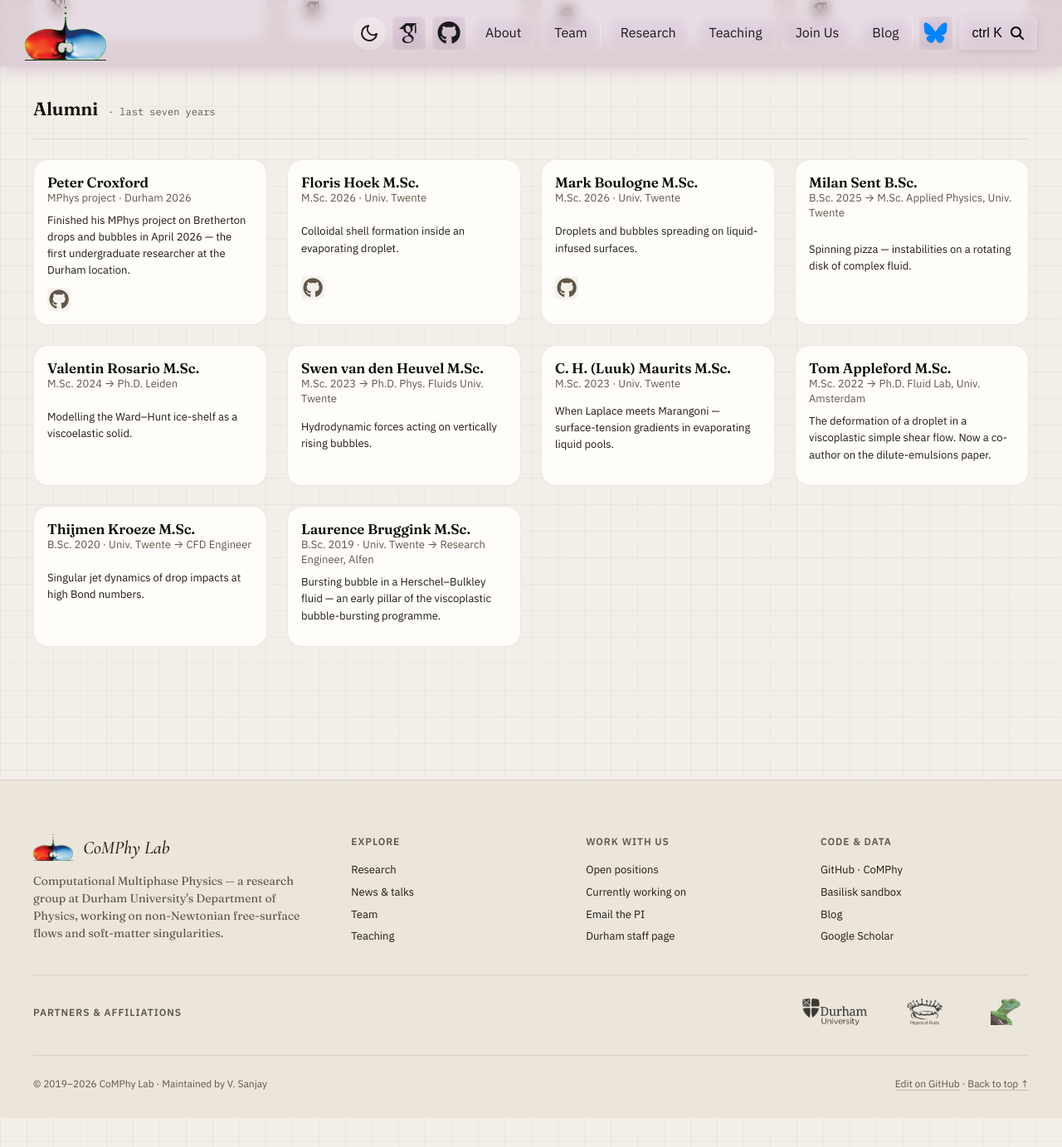
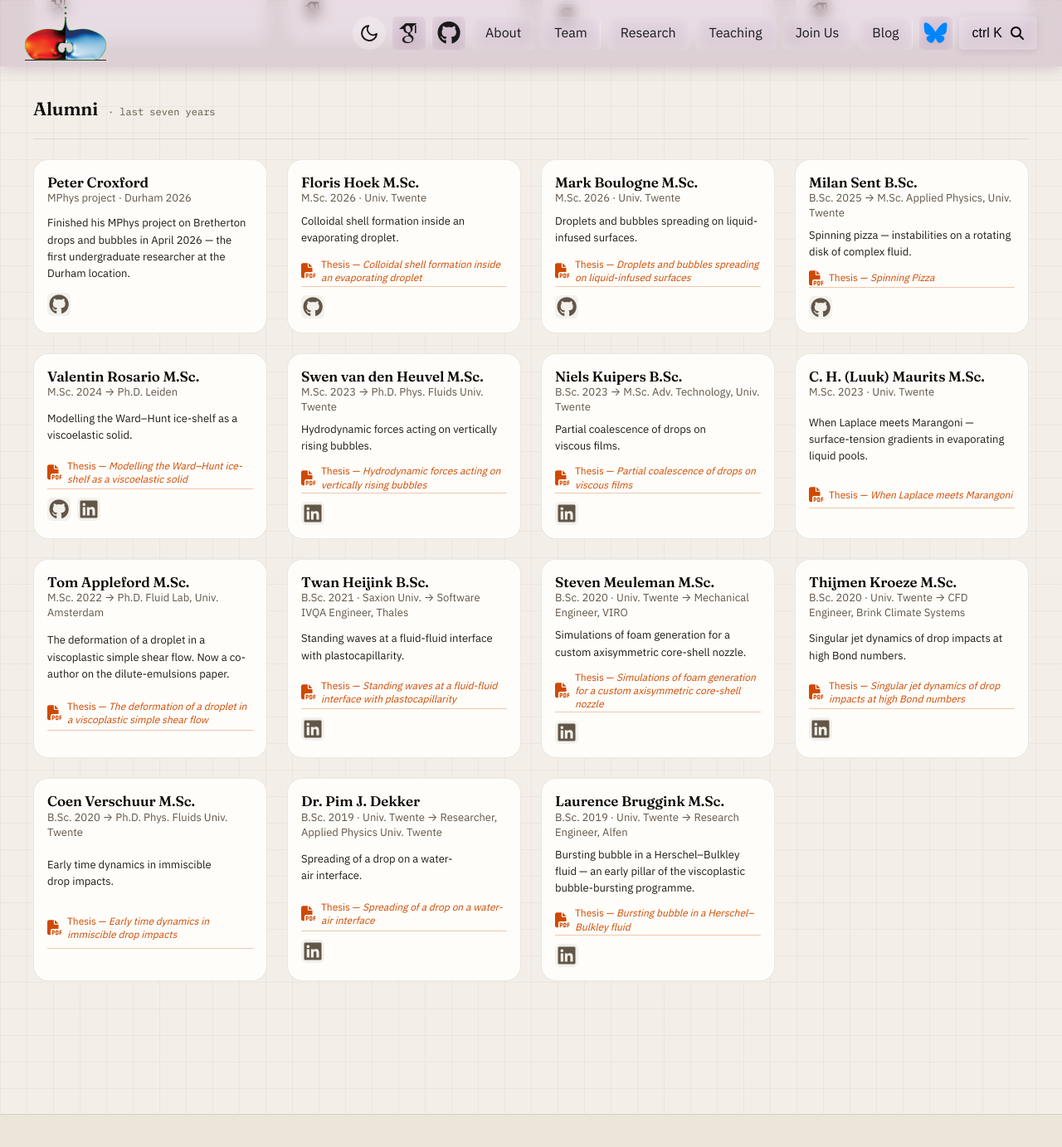
Before and after one commit to comphy-lab/comphy-lab.github.io, a Jekyll site: the page built from _team/index.md, in a window 1280 px wide and 1400 px high, scrolled down 2170 px. Shown: the top 1383 px of the window at 83% size. Built offline with Jekyll 4.4.1, drawn with Linux system fonts in a browser that asks for light colours; some web fonts are replaced; comment, search, counter and statistics services are not loaded.

Commit message:
Restore alumni thesis links + 5 missing alumni
Pairs every alumnus with their thesis — coral PDF icon + italic
title — and adds back the five alumni that got lost in the
initial YAML condense:

  Niels Kuipers, Twan Heijink, Steven Meuleman,
  Coen Verschuur, Dr. Pim J. Dekker

Data model: new `thesis: { title, href }` field per alumnus.
Template renders a `.t-member__thesis` anchor between the bio
and the social-icon row; omitted when the thesis isn't ready
(currently just Peter Croxford, who just finished his MPhys
project in April 2026).

15 alumni now, 14 with thesis links.

```diff
--- a/_data/team.yml
+++ b/_data/team.yml
@@ -273,6 +273,9 @@ alumni:
     role: "M.Sc. 2026 · Univ. Twente"
     bio: >-
       Colloidal shell formation inside an evaporating droplet.
+    thesis:
+      title: Colloidal shell formation inside an evaporating droplet
+      href: https://bit.ly/thesisFloris
     links:
       github: https://github.com/Floris-Hoek
 
@@ -280,6 +283,9 @@ alumni:
     role: "M.Sc. 2026 · Univ. Twente"
     bio: >-
       Droplets and bubbles spreading on liquid-infused surfaces.
+    thesis:
+      title: Droplets and bubbles spreading on liquid-infused surfaces
+      href: https://bit.ly/thesisMark
     links:
       github: https://github.com/mcboulogne
 
@@ -288,36 +294,117 @@ alumni:
     bio: >-
       Spinning pizza — instabilities on a rotating disk of complex
       fluid.
+    thesis:
+      title: Spinning Pizza
+      href: https://tinyurl.com/2ycunjcr
+    links:
+      github: https://github.com/mdjsent
 
   - name: Valentin Rosario M.Sc.
     role: "M.Sc. 2024 → Ph.D. Leiden"
     bio: >-
       Modelling the Ward–Hunt ice-shelf as a viscoelastic solid.
+    thesis:
+      title: Modelling the Ward–Hunt ice-shelf as a viscoelastic solid
+      href: https://tinyurl.com/2cjsjvr4
+    links:
+      github: https://github.com/ValeRos9
+      linkedin: https://www.linkedin.com/in/valentin-rosario-6377602b2/
 
   - name: Swen van den Heuvel M.Sc.
     role: "M.Sc. 2023 → Ph.D. Phys. Fluids Univ. Twente"
     bio: >-
       Hydrodynamic forces acting on vertically rising bubbles.
+    thesis:
+      title: Hydrodynamic forces acting on vertically rising bubbles
+      href: https://bit.ly/4er5VaH
+    links:
+      linkedin: https://www.linkedin.com/in/swen-van-den-heuvel-33a1901aa/
+
+  - name: Niels Kuipers B.Sc.
+    role: "B.Sc. 2023 → M.Sc. Adv. Technology, Univ. Twente"
+    bio: >-
+      Partial coalescence of drops on viscous films.
+    thesis:
+      title: Partial coalescence of drops on viscous films
+      href: https://tinyurl.com/258jvdyv
+    links:
+      linkedin: https://www.linkedin.com/in/nielskuipers1/
 
   - name: C. H. (Luuk) Maurits M.Sc.
     role: "M.Sc. 2023 · Univ. Twente"
     bio: >-
       When Laplace meets Marangoni — surface-tension gradients in
       evaporating liquid pools.
+    thesis:
+      title: When Laplace meets Marangoni
+      href: https://bit.ly/ThesisLuuk
 
   - name: Tom Appleford M.Sc.
     role: "M.Sc. 2022 → Ph.D. Fluid Lab, Univ. Amsterdam"
     bio: >-
       The deformation of a droplet in a viscoplastic simple shear
       flow. Now a co-author on the dilute-emulsions paper.
+    thesis:
+      title: The deformation of a droplet in a viscoplastic simple shear flow
+      href: https://bit.ly/ThesisTom
+
+  - name: Twan Heijink B.Sc.
+    role: "B.Sc. 2021 · Saxion Univ. → Software IVQA Engineer, Thales"
+    bio: >-
+      Standing waves at a fluid-fluid interface with plastocapillarity.
+    thesis:
+      title: Standing waves at a fluid-fluid interface with plastocapillarity
+      href: https://bit.ly/ThesisTwanHeijink
+    links:
+      linkedin: https://www.linkedin.com/in/twanheijink/
+
+  - name: Steven Meuleman M.Sc.
+    role: "B.Sc. 2020 · Univ. Twente → Mechanical Engineer, VIRO"
+    bio: >-
+      Simulations of foam generation for a custom axisymmetric
+      core-shell nozzle.
+    thesis:
+      title: Simulations of foam generation for a custom axisymmetric core-shell nozzle
+      href: https://bit.ly/ThesisStevenM
+    links:
+      linkedin: https://www.linkedin.com/in/steven-meuleman/
 
   - name: Thijmen Kroeze M.Sc.
-    role: "B.Sc. 2020 · Univ. Twente → CFD Engineer"
+    role: "B.Sc. 2020 · Univ. Twente → CFD Engineer, Brink Climate Systems"
     bio: >-
       Singular jet dynamics of drop impacts at high Bond numbers.
+    thesis:
+      title: Singular jet dynamics of drop impacts at high Bond numbers
+      href: https://bit.ly/ThesisThijmenKroeze
+    links:
+      linkedin: https://www.linkedin.com/in/thijmen-kroeze-535aa3207/
+
+  - name: Coen Verschuur M.Sc.
+    role: "B.Sc. 2020 → Ph.D. Phys. Fluids Univ. Twente"
+    bio: >-
+      Early time dynamics in immiscible drop impacts.
+    thesis:
+      title: Early time dynamics in immiscible drop impacts
+      href: https://bit.ly/ThesisCoenVerschuur
+
+  - name: Dr. Pim J. Dekker
+    role: "B.Sc. 2019 · Univ. Twente → Researcher, Applied Physics Univ. Twente"
+    bio: >-
+      Spreading of a drop on a water-air interface.
+    thesis:
+      title: Spreading of a drop on a water-air interface
+      href: https://bit.ly/ThesisPimDekker
+    links:
+      linkedin: https://www.linkedin.com/in/pim-dekker/
 
   - name: Laurence Bruggink M.Sc.
     role: "B.Sc. 2019 · Univ. Twente → Research Engineer, Alfen"
     bio: >-
       Bursting bubble in a Herschel–Bulkley fluid — an early pillar
       of the viscoplastic bubble-bursting programme.
+    thesis:
+      title: Bursting bubble in a Herschel–Bulkley fluid
+      href: https://bit.ly/ThesisLaurenceBruggink
+    links:
+      linkedin: https://www.linkedin.com/in/laurence-bruggink-b733b222a/
--- a/_team/index.md
+++ b/_team/index.md
@@ -109,6 +109,12 @@ description: >-
             <div class="t-member__role">{{ m.role }}</div>
           </div>
           <p class="t-member__bio">{{ m.bio }}</p>
+          {% if m.thesis.href %}
+          <a class="t-member__thesis" href="{{ m.thesis.href }}" target="_blank" rel="noopener noreferrer" title="{{ m.thesis.title }}">
+            <i class="fa-solid fa-file-pdf"></i>
+            <span>Thesis — <em>{{ m.thesis.title }}</em></span>
+          </a>
+          {% endif %}
           <div class="t-member__links">
             {% if m.links.github %}<a href="{{ m.links.github }}" target="_blank" rel="noopener noreferrer" title="GitHub"><i class="fa-brands fa-github"></i></a>{% endif %}
             {% if m.links.linkedin %}<a href="{{ m.links.linkedin }}" target="_blank" rel="noopener noreferrer" title="LinkedIn"><i class="fa-brands fa-linkedin"></i></a>{% endif %}
--- a/assets/css/team-v2.css
+++ b/assets/css/team-v2.css
@@ -259,6 +259,32 @@
 #collaborators .t-member__bio,
 #alumni .t-member__bio { -webkit-line-clamp: 4; }
 
+/* Alumni thesis link — PDF icon + italic title, coral accent */
+.t-member__thesis {
+  display: inline-flex;
+  align-items: center;
+  gap: 6px;
+  font-size: 12px;
+  color: var(--c-accent-coral);
+  border-bottom: 1px solid color-mix(in srgb, var(--c-accent-coral) 30%, transparent);
+  text-decoration: none;
+  margin-top: 4px;
+  padding-bottom: 1px;
+  line-height: 1.35;
+  transition: color var(--dur-fast) var(--ease), border-bottom-color var(--dur-fast) var(--ease);
+}
+
+.t-member__thesis:hover {
+  color: var(--c-accent-teal);
+  border-bottom-color: var(--c-accent-teal);
+}
+
+.t-member__thesis i { font-size: 11px; flex-shrink: 0; }
+.t-member__thesis em { font-style: italic; }
+
+:root[data-theme="dark"] .t-member__thesis { color: #f96; }
+:root[data-theme="dark"] .t-member__thesis:hover { color: var(--c-accent-teal); }
+
 /* Denser grid for the photo-less lists */
 #collaborators .roster-grid,
 #alumni .roster-grid {
```
